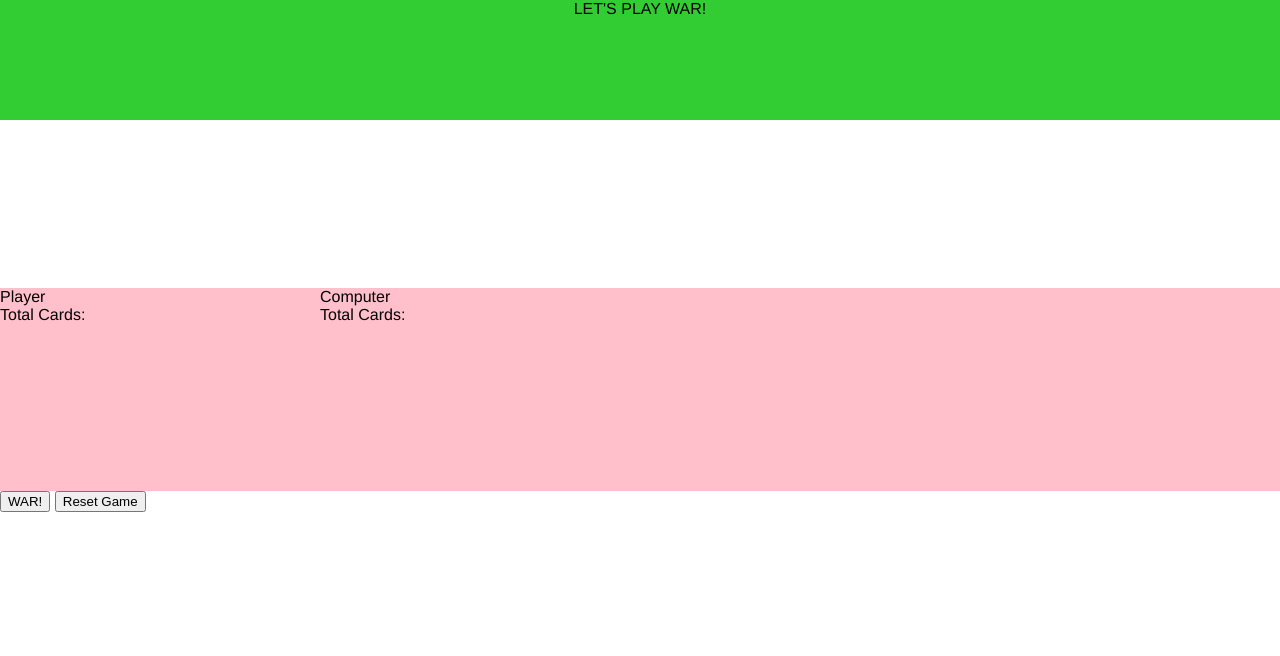
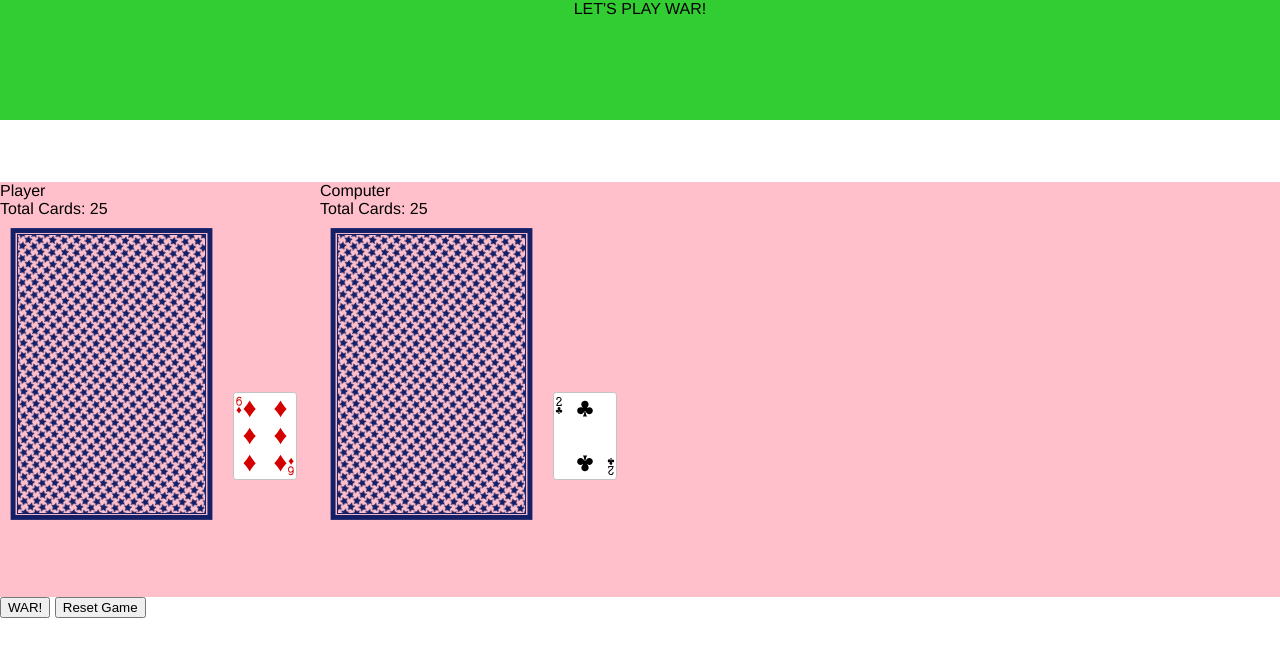
Before and after one commit to laurenmengert/A-Game-Of-War, a plain HTML site: page index.html in a window 1280 px wide. Both pictures are taken after a click on the button "WAR!". Drawn offline with Linux system fonts and the light colour scheme.

Commit message:
added beginning of play round function

```diff
--- a/index.html
+++ b/index.html
@@ -3,7 +3,7 @@
 <head>
     <meta charset="UTF-8">
     <meta name="viewport" content="width=device-width, initial-scale=1.0">
-    <link rel="cardstylesheet" type="images/css" href="css/cardstarter.css">
+    <link rel="stylesheet" type="text/css" href="css/cardstarter.css">
     <link rel="stylesheet" href="css/main.css">
     <script src="js/deck.js"></script>
     <script defer src="js/main.js"></script>
@@ -11,14 +11,19 @@
 </head>
 <body>
     <header>LET'S PLAY WAR!</header>
-    <main id=board>
-        <div>
-            <div id=player1>Player</div>
-            <div>Total Cards:</div>
+    <main id="board">
+        <div id="player1">
+            <div>Player</div>
+            <div class="score">Total Cards:</div>
+            <img src="images/backs/blue.svg" alt="">
+            <div id="player1Pile"></div>
         </div>
-        <div>
-            <div id=player2>Computer</div>
-            <div>Total Cards:</div>
+
+        <div id="player2">
+            <div>Computer</div>
+            <div class="score">Total Cards:</div>
+            <img src="images/backs/blue.svg" alt="">
+            <div id="player2Pile"></div>
         </div>
     </main>
     <footer>
--- a/js/deck.js
+++ b/js/deck.js
@@ -52,159 +52,159 @@ const deck = [
         value: 2
     },
     {
-        name: "card dA",
+        name: "card hA",
         value: 14
     },
     {
-        name: "card dK",
+        name: "card hK",
         value: 13
     },
     {
-        name: "card dQ",
+        name: "card hQ",
         value: 12
     },
     {
-        name: "card dJ",
+        name: "card hJ",
         value: 11
     },
     {
-        name: "card d10",
+        name: "card h10",
         value: 10
     },
     {
-        name: "card d09",
+        name: "card h09",
         value: 9
     },
     {
-        name: "card d08",
+        name: "card h08",
         value: 8
     },
     {
-        name: "card d07",
+        name: "card h07",
         value: 7
     },
     {
-        name: "card d06",
+        name: "card h06",
         value: 6
     },
     {
-        name: "card d05",
+        name: "card h05",
         value: 5
     },
     {
-        name: "card d04",
+        name: "card h04",
         value: 4
     },
     {
-        name: "card d03",
+        name: "card h03",
         value: 3
     },
     {
-        name: "card d02",
+        name: "card h02",
         value: 2
     },
     {
-        name: "card dA",
+        name: "card cA",
         value: 14
     },
     {
-        name: "card dK",
+        name: "card cK",
         value: 13
     },
     {
-        name: "card dQ",
+        name: "card cQ",
         value: 12
     },
     {
-        name: "card dJ",
+        name: "card cJ",
         value: 11
     },
     {
-        name: "card d10",
+        name: "card c10",
         value: 10
     },
     {
-        name: "card d09",
+        name: "card c09",
         value: 9
     },
     {
-        name: "card d08",
+        name: "card c08",
         value: 8
     },
     {
-        name: "card d07",
+        name: "card c07",
         value: 7
     },
     {
-        name: "card d06",
+        name: "card c06",
         value: 6
     },
     {
-        name: "card d05",
+        name: "card c05",
         value: 5
     },
     {
-        name: "card d04",
+        name: "card c04",
         value: 4
     },
     {
-        name: "card d03",
+        name: "card c03",
         value: 3
     },
     {
-        name: "card d02",
+        name: "card c02",
         value: 2
     },
     {
-        name: "card dA",
+        name: "card sA",
         value: 14
     },
     {
-        name: "card dK",
+        name: "card sK",
         value: 13
     },
     {
-        name: "card dQ",
+        name: "card sQ",
         value: 12
     },
     {
-        name: "card dJ",
+        name: "card sJ",
         value: 11
     },
     {
-        name: "card d10",
+        name: "card s10",
         value: 10
     },
     {
-        name: "card d09",
+        name: "card s09",
         value: 9
     },
     {
-        name: "card d08",
+        name: "card s08",
         value: 8
     },
     {
-        name: "card d07",
+        name: "card s07",
         value: 7
     },
     {
-        name: "card d06",
+        name: "card s06",
         value: 6
     },
     {
-        name: "card d05",
+        name: "card s05",
         value: 5
     },
     {
-        name: "card d04",
+        name: "card s04",
         value: 4
     },
     {
-        name: "card d03",
+        name: "card s03",
         value: 3
     },
     {
-        name: "card d02",
+        name: "card s02",
         value: 2
     },
 ]
--- a/js/main.js
+++ b/js/main.js
@@ -1,19 +1,24 @@
 /*----- constants -----*/
-// Do I need these?
-// const suits = ['spades', 'hearts', 'clubs', 'diamonds'];
-// const cardFace = ['2', '3', '4', '5', '6', '7', '8', '9', '10', 'J', 'Q', 'K', 'A'];
+
 
 
 /*----- app's state (variables) -----*/
 
 
-let players = [[],[]];
+let player1 = [];
+let player2 = [];
 let gameOver = false
+let winner;
 
 /*----- cached element references -----*/
 
 //const scoreEls = ;
 //const resultEls = ;
+const boardEl = document.querySelector('#board');
+const player1El = document.querySelector('#player1Pile');
+const player2El = document.querySelector('#player2Pile');
+const p1score = document.querySelector('#player1 .score');
+const p2score = document.querySelector('#player2 .score');
 
 
 /*----- event listeners -----*/
@@ -22,37 +27,69 @@ document.querySelector("#war").addEventListener("click", playRound);
 document.querySelector("#reset").addEventListener("click", init);
 
 /*----- functions -----*/
+init();
 
 function init() {
 
 
     shuffleCards(deck);
     dealCards(deck);
+    renderBoard();
 }
 
 //pass "deck" through when you want to call this function?
 function shuffleCards(arr) {
     for(let i = arr.length -1; i > 0; i--) {
-        let x = Math.floor(Math.random() * (i + 1));
+        let newPos = Math.floor(Math.random() * (i + 1));
         let temp = arr[i];
-        arr[i] = arr[x];
-        arr[x] = temp;
+        arr[i] = arr[newPos];
+        arr[newPos] = temp;
     }
     return arr;
 }
 
+ //pushes items into player1 and player 2 arrays that I created at the top of this file
 function dealCards(arr) {
-    for(var i = 0; i < arr.length; i++) {
+    for(let i = 0; i < arr.length; i++) {
         if(i % 2 === 0){
-            players[0].push(arr[i]);
+            player1.push(arr[i]);
         } else {
-            players[1].push(arr[i]);
+            player2.push(arr[i]);
         }
     }
-    console.log(players); //pushed items into players that I created at the top of
-    //this file
-};
+}
+
+function renderBoard () {
+
+}
 
 function playRound() {
+    if(!gameOver){
+        const card1 = player1.shift();
+        const card2 = player2.shift();
+        const bucket = [card1, card2];
+        player1El.classList = card1.name;
+        player2El.classList = card2.name;
+        p1score.innerHTML = `Total Cards: ${player1.length}`;
+        p2score.innerHTML = `Total Cards: ${player2.length}`;
+        getWinner(card1, card2, bucket);
+    }
 
-};
+    //const newCard = document.createElement("div");
+    //player1El.appendChild(newCard);
+
+}
+
+function getWinner(card1, card2, bucket) {
+    if((player1.length === 0) || (player2.length === 0)){
+        console.log('game over');
+        gameOver = true;
+        return;
+    } if(card1.value > card2.value) {
+        console.log('Player 1 wins!')
+        player1 += bucket; //will this work?
+    } else if(card2.value > card1.value) {
+        console.log('Player 2 wins!');
+        player2 += bucket;
+    }
+}
```
Also changed, not shown: 1 other file.
